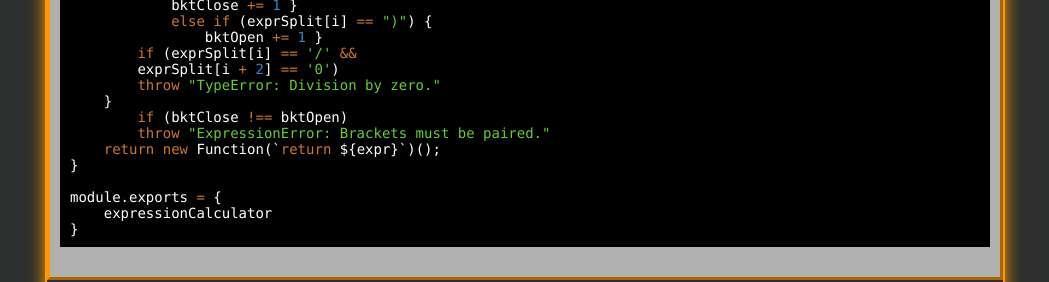
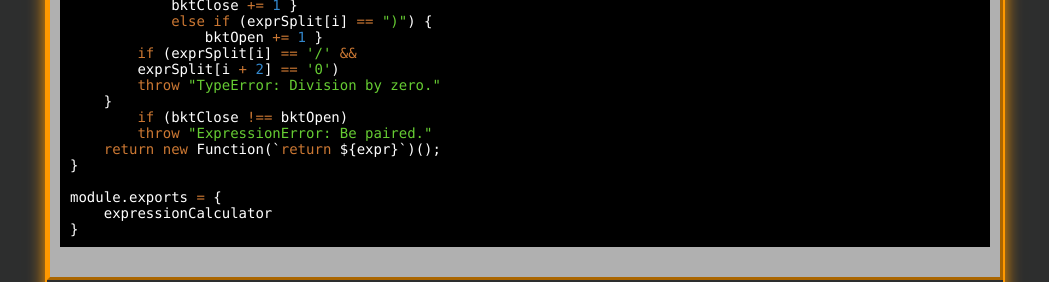
Before and after one commit to wetresfall/CV, a plain HTML site: page index.html in a window 1280 px wide. Shown: the part 6089-6371 px from the top of the page, without its empty margins (115-1164 px from the left). Drawn offline with Linux system fonts and the light colour scheme; a web font is replaced by a local one.

Commit message:
feat: Done

```diff
--- a/index.html
+++ b/index.html
@@ -139,7 +139,7 @@ function expressionCalculator(expr) {
         throw "TypeError: Division by zero."
     }
         if (bktClose !== bktOpen)
-        throw "ExpressionError: Brackets must be paired."
+        throw "ExpressionError: Be paired."
     return new Function(`return ${expr}`)();
 }
 
```
